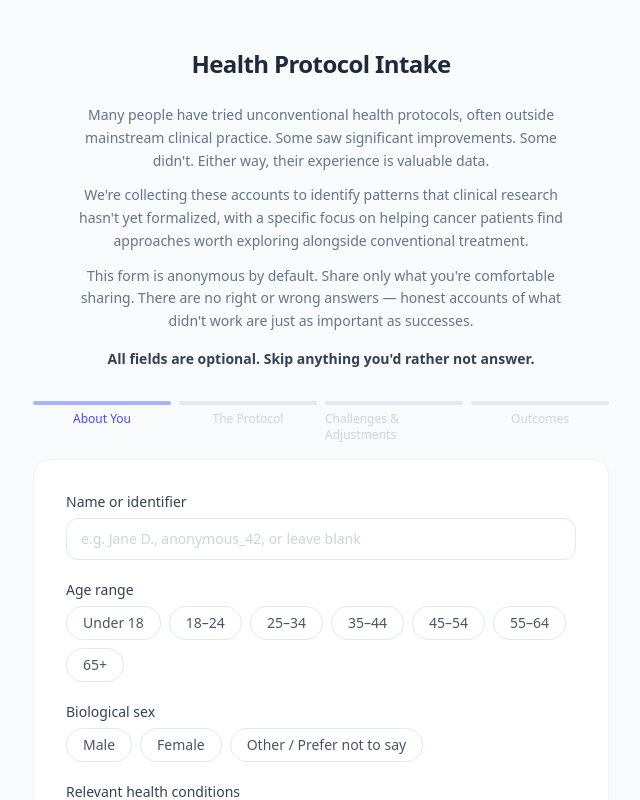
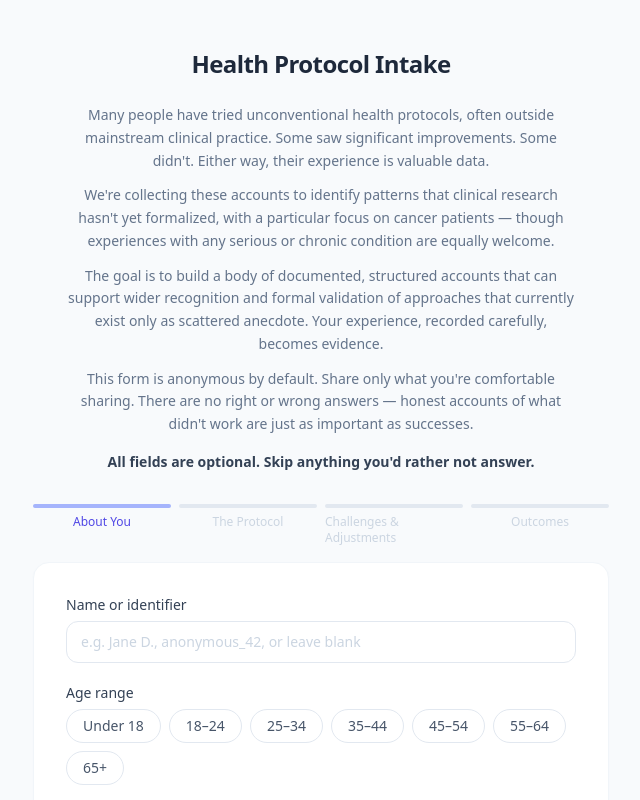
Before and after one commit to tomerlan/health-form, a Next.js app: page / in a window 1280 px wide. Shown: the top 800 px of the page, without its empty margins (319-959 px from the left). Built offline with nearby package versions, Linux system fonts and the light colour scheme.

Commit message:
update intro text

```diff
--- a/app/page.tsx
+++ b/app/page.tsx
@@ -244,7 +244,10 @@ export default function HealthForm() {
             Many people have tried unconventional health protocols, often outside mainstream clinical practice. Some saw significant improvements. Some didn&apos;t. Either way, their experience is valuable data.
           </p>
           <p className="text-sm text-slate-500 leading-relaxed">
-            We&apos;re collecting these accounts to identify patterns that clinical research hasn&apos;t yet formalized, with a specific focus on helping cancer patients find approaches worth exploring alongside conventional treatment.
+            We&apos;re collecting these accounts to identify patterns that clinical research hasn&apos;t yet formalized, with a particular focus on cancer patients — though experiences with any serious or chronic condition are equally welcome.
+          </p>
+          <p className="text-sm text-slate-500 leading-relaxed">
+            The goal is to build a body of documented, structured accounts that can support wider recognition and formal validation of approaches that currently exist only as scattered anecdote. Your experience, recorded carefully, becomes evidence.
           </p>
           <p className="text-sm text-slate-500 leading-relaxed">
             This form is anonymous by default. Share only what you&apos;re comfortable sharing. There are no right or wrong answers — honest accounts of what didn&apos;t work are just as important as successes.
```
